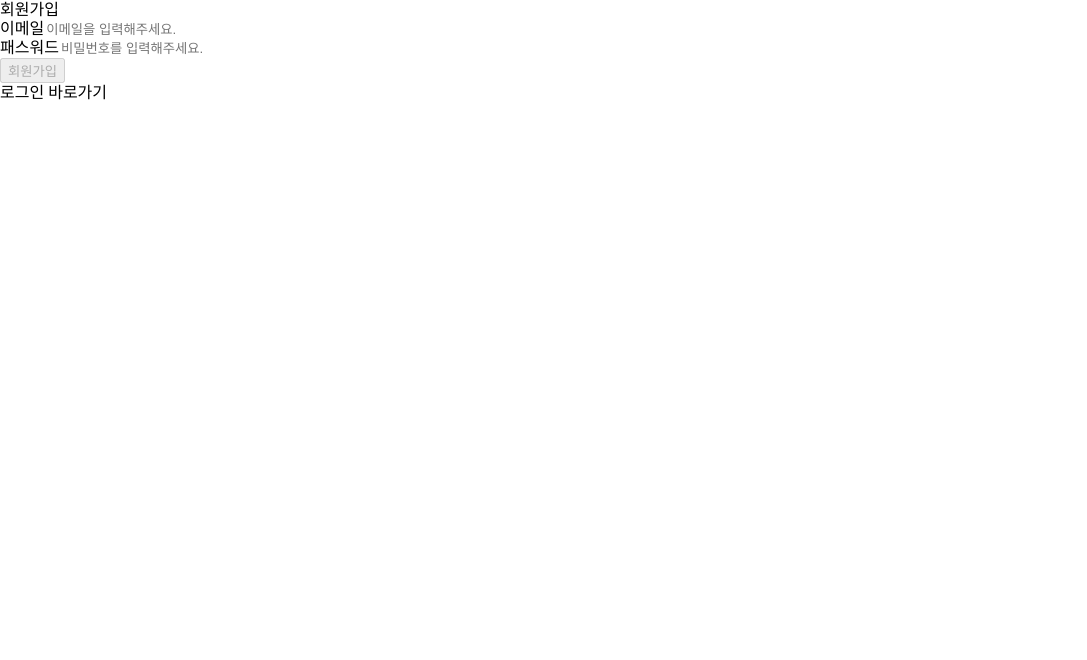
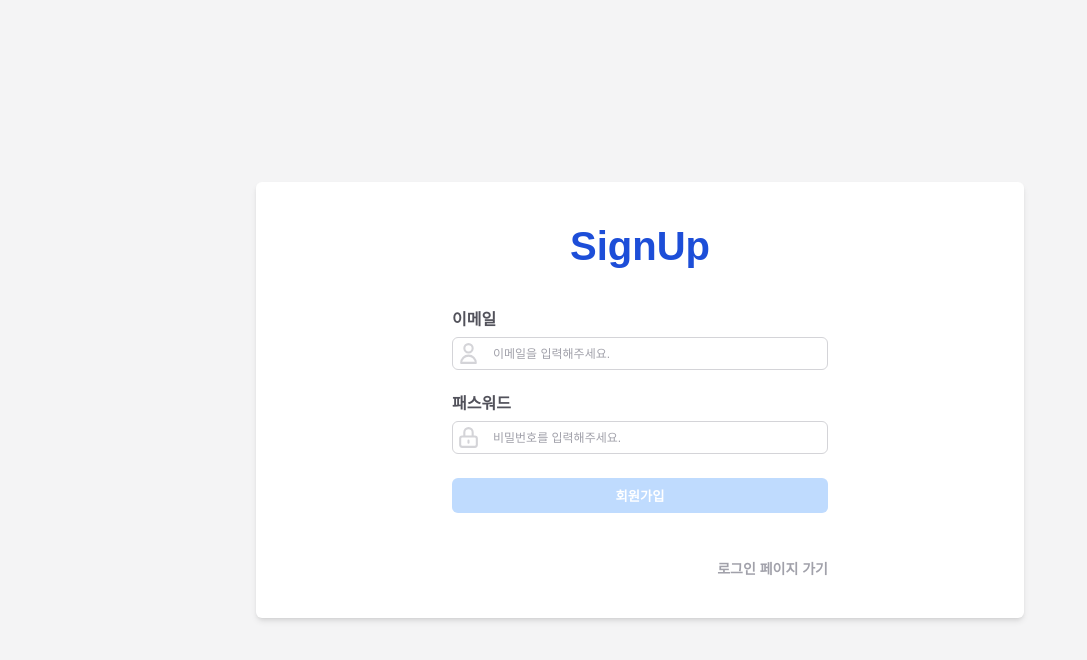
Before and after one commit to jangth0655/wanted-pre-onboarding-fe-7, a React (Create React App) app: page / in a window 1280 px wide. Shown: the top 660 px of the page, without its empty margins (0-1087 px from the left). Built offline with nearby package versions, Linux system fonts and the light colour scheme; no server answers.

Commit message:
created_componet&signUp-page

```diff
--- a/public/index.html
+++ b/public/index.html
@@ -9,7 +9,7 @@
       name="description"
       content="Web site created using create-react-app"
     />
-
+    <link rel="preconnect" href="https://fonts.googleapis.com" />
     <link rel="manifest" href="%PUBLIC_URL%/manifest.json" />
 
     <title>pre-onboarding</title>
--- a/src/App.js
+++ b/src/App.js
@@ -5,7 +5,8 @@ import { BrowserRouter, Routes, Route } from "react-router-dom";
 import { useState } from "react";
 import NotFound from "./screen/NotFound";
 import { ThemeProvider } from "styled-components";
-import { GlobalStyle, theme } from "./theme";
+import { GlobalStyle, theme } from "./styles/theme";
+import routes from "./routes";
 
 function App() {
   const [isLoggedIn, setIsLoggedIn] = useState(false);
@@ -15,12 +16,12 @@ function App() {
       <BrowserRouter>
         <Routes>
           <Route path="*" element={<NotFound />} />
-          <Route path="/" element={<SignUp />} />
+          <Route path={routes.signUp} element={<SignUp />} />
           {isLoggedIn ? (
-            <Route path="/todo" element={<Todo />} />
+            <Route path={routes.todos} element={<Todo />} />
           ) : (
             <Route
-              path="/sign-in"
+              path={routes.signIn}
               element={<SignIn setIsLoggedIn={setIsLoggedIn} />}
             />
           )}
--- /dev/null
+++ b/src/components/Layout.jsx
@@ -0,0 +1,28 @@
+import styled from "styled-components";
+
+const Section = styled.section`
+  background-color: ${(props) => props.theme.color.bg.md};
+  min-height: 100vh;
+  display: flex;
+  justify-content: center;
+  align-items: center;
+`;
+
+const Main = styled.main`
+  width: 100%;
+  height: 100%;
+  max-width: ${(props) => props.theme.responsive.md};
+  @media screen and (max-width: ${(props) => props.theme.responsive.lg}) {
+    padding: 0 ${(props) => props.theme.mp.sm};
+  }
+`;
+
+const Layout = ({ children }) => {
+  return (
+    <Section>
+      <Main>{children}</Main>
+    </Section>
+  );
+};
+
+export default Layout;
--- a/src/components/enter/Button.jsx
+++ b/src/components/enter/Button.jsx
@@ -1,4 +1,27 @@
+import styled from "styled-components";
+import { EnterBox } from "../shared";
+
+const ButtonContainer = styled(EnterBox)`
+  margin-top: ${(props) => props.theme.mp.lg};
+  margin-bottom: ${(props) => props.theme.mp.md};
+`;
+const ButtonC = styled.button`
+  width: 100%;
+  color: white;
+  font-weight: 700;
+  padding: ${(props) => props.theme.mp.sm};
+  text-align: center;
+  cursor: pointer;
+  border-radius: ${(props) => props.theme.borderRadius.md};
+  background-color: ${(props) =>
+    props.disabled ? "rgb(191 219 254)" : props.theme.color.activeColor.md};
+`;
+
 const Button = ({ text, isLoading, disabled }) => {
-  return <button disabled={disabled}>{isLoading ? "loading..." : text}</button>;
+  return (
+    <ButtonContainer>
+      <ButtonC disabled={disabled}>{isLoading ? "loading..." : text}</ButtonC>
+    </ButtonContainer>
+  );
 };
 export default Button;
--- /dev/null
+++ b/src/components/enter/ErrorMessage.jsx
@@ -0,0 +1,31 @@
+import styled from "styled-components";
+import { AiFillWarning } from "react-icons/ai";
+
+const ErrorContainer = styled.div`
+  margin-bottom: ${(props) => props.theme.mp.lg};
+  display: flex;
+  align-items: center;
+`;
+
+const ErrorIcons = styled.span`
+  display: inline-block;
+  margin-right: ${(props) => props.theme.mp.sm};
+  color: ${(props) => props.theme.color.highlight.sm};
+`;
+const ErrorText = styled.span`
+  color: ${(props) => props.theme.color.red.lg};
+  font-weight: 700;
+`;
+
+const ErrorMessage = ({ errorText }) => {
+  return (
+    <ErrorContainer>
+      <ErrorIcons>
+        {" "}
+        <AiFillWarning size={20} />
+      </ErrorIcons>
+      <ErrorText>{errorText}</ErrorText>
+    </ErrorContainer>
+  );
+};
+export default ErrorMessage;
--- a/src/components/enter/Input.jsx
+++ b/src/components/enter/Input.jsx
@@ -1,15 +1,72 @@
+import styled from "styled-components";
+
+import { HiOutlineUser } from "react-icons/hi";
+import { HiOutlineLockClosed } from "react-icons/hi";
+import { EnterBox } from "../shared";
+
+const InputContainer = styled(EnterBox)`
+  &:first-child {
+    margin-bottom: ${(props) => props.theme.mp.lg};
+  }
+`;
+
+const Label = styled.label`
+  display: inline-block;
+  margin-bottom: ${(props) => props.theme.mp.sm};
+  color: rgb(82 82 91);
+  font-weight: 600;
+  cursor: pointer;
+`;
+
+const InputBox = styled.div`
+  position: relative;
+`;
+
+const InputC = styled.input`
+  width: 100%;
+  border: 1px solid ${(props) => props.theme.color.textColor.xs};
+  padding: ${(props) => props.theme.mp.sm} ${(props) => props.theme.mp.xxl};
+  border-radius: ${(props) => props.theme.borderRadius.md};
+  &::placeholder {
+    color: ${(props) => props.theme.color.textColor.sm};
+    font-size: ${(props) => props.theme.textSize.xs};
+  }
+  &:focus {
+    border: 1px solid ${(props) => props.theme.color.textColor.md};
+  }
+`;
+
+const UserIcon = styled.div`
+  position: absolute;
+  padding: ${(props) => props.theme.mp.xs};
+  height: 100%;
+  display: flex;
+  justify-content: center;
+  align-items: center;
+  color: ${(props) => props.theme.color.textColor.xs};
+`;
+
 const Input = ({ label, type, value, placeholder, id, onChange }) => {
   return (
-    <>
-      <label htmlFor={id}>{label}</label>
-      <input
+    <InputContainer>
+      <Label htmlFor={id}>{label}</Label>
+      <InputBox>
+        <UserIcon>
+          {id === "email" ? (
+            <HiOutlineUser size={25} />
+          ) : (
+            <HiOutlineLockClosed size={25} />
+          )}
+        </UserIcon>
+        <InputC
           onChange={onChange}
           id={id}
           type={type}
           value={value}
           placeholder={placeholder}
         />
-    </>
+      </InputBox>
+    </InputContainer>
   );
 };
 export default Input;
--- /dev/null
+++ b/src/components/enter/LinkComp.jsx
@@ -0,0 +1,31 @@
+import { Link } from "react-router-dom";
+import styled from "styled-components";
+import { EnterBox } from "../shared";
+
+const LinkContainer = styled(EnterBox)``;
+const LinkText = styled.span`
+  display: flex;
+  align-items: center;
+  justify-content: end;
+  width: 100%;
+  font-size: ${(props) => props.theme.textSize.sm};
+  font-weight: 600;
+  color: ${(props) => props.theme.color.textColor.sm};
+  transition: ${(props) => props.theme.transition.md};
+  cursor: pointer;
+  margin-top: ${(props) => props.theme.mp.xl};
+  &:hover {
+    color: ${(props) => props.theme.color.activeColor.md};
+  }
+`;
+
+const LinkComp = ({ text, path }) => {
+  return (
+    <LinkContainer>
+      <Link to={path}>
+        <LinkText>{`${text}`} 페이지 가기</LinkText>
+      </Link>
+    </LinkContainer>
+  );
+};
+export default LinkComp;
--- /dev/null
+++ b/src/components/shared.js
@@ -0,0 +1,9 @@
+import styled from "styled-components";
+
+export const EnterBox = styled.div`
+  margin: auto;
+  width: 50%;
+  @media screen and (max-width: ${(props) => props.theme.responsive.sm}) {
+    width: 80%;
+  }
+`;
--- /dev/null
+++ b/src/routes.js
@@ -0,0 +1,7 @@
+const routes = {
+  signIn: "/sign-in",
+  signUp: "/",
+  todos: "/todos",
+};
+
+export default routes;
--- a/src/screen/SignUp.jsx
+++ b/src/screen/SignUp.jsx
@@ -1,9 +1,36 @@
 import { useEffect, useState } from "react";
-import { Link, useNavigate } from "react-router-dom";
+import { useNavigate } from "react-router-dom";
 import styled from "styled-components";
 import Button from "../components/enter/Button";
+import ErrorMessage from "../components/enter/ErrorMessage";
 import Input from "../components/enter/Input";
+import LinkComp from "../components/enter/LinkComp";
+import Layout from "../components/Layout";
 import useMutation from "../lib/useMutation";
+import routes from "../routes";
+
+const Title = styled.h1`
+  font-weight: 900;
+  font-size: ${(props) => props.theme.textSize.xxxxl};
+  margin-bottom: ${(props) => props.theme.mp.xxl};
+  color: ${(props) => props.theme.color.activeColor.xl};
+`;
+
+const Container = styled.div`
+  background-color: white;
+  border-radius: ${(props) => props.theme.borderRadius.md};
+  padding: ${(props) => props.theme.mp.xxl} ${(props) => props.theme.mp.sm};
+  width: 100%;
+  display: flex;
+  flex-direction: column;
+  justify-content: center;
+  align-items: center;
+  box-shadow: ${(props) => props.theme.shadow.md};
+`;
+
+const Form = styled.form`
+  width: 100%;
+`;
 
 const SignUp = () => {
   const navigate = useNavigate();
@@ -65,13 +92,14 @@ const SignUp = () => {
     }
   }, [error]);
 
-  const errorState = emailError || errors || passwordError;
+  const errorMessage = emailError || errors || passwordError;
 
   return (
-    <div>
-      <h1>회원가입</h1>
-      <form onSubmit={handleSubmit}>
-        <div>
+    <Layout>
+      <Container>
+        <Title>SignUp</Title>
+
+        <Form onSubmit={handleSubmit}>
           <Input
             label="이메일"
             type="text"
@@ -80,8 +108,6 @@ const SignUp = () => {
             id="email"
             placeholder="이메일을 입력해주세요."
           />
-        </div>
-        <div>
           <Input
             label="패스워드"
             id="password"
@@ -90,24 +116,21 @@ const SignUp = () => {
             placeholder="비밀번호를 입력해주세요."
             type="password"
           />
-        </div>
-        <div>
           <Button
-            disabled={errorState || email === "" || password === ""}
+            disabled={
+              errorMessage ||
+              email === "" ||
+              password === "" ||
+              password.length < 8
+            }
             text="회원가입"
             isLoading={isLoading}
           />
-        </div>
-        <div>
-          <h1>{errorState}</h1>
-        </div>
-      </form>
-      <div>
-        <Link to="/sign-in">
-          <span>로그인 바로가기</span>
-        </Link>
-      </div>
-    </div>
+        </Form>
+        {errorMessage && <ErrorMessage errorText={errorMessage} />}
+        <LinkComp text="로그인" path={routes.signIn} />
+      </Container>
+    </Layout>
   );
 };
 export default SignUp;
--- a/src/theme.js
+++ b/src/styles/theme.js
@@ -121,6 +121,8 @@ footer, header, hgroup, menu, nav, section {
 
 body {
 	line-height: 1.2;
+  font-family: 'Source Sans Pro', sans-serif;
+  color: ${(props) => props.theme.color.textColor.lg};
 }
 ol, ul {
 	list-style: none;
@@ -143,9 +145,10 @@ a {
   color: inherit;
 }
 
-input  {
+input, button  {
   border: none;
   outline: none;
   background-color : transparent;
 }
+
 `;
```
Lines whose indentation alone changed are shown as unchanged.
